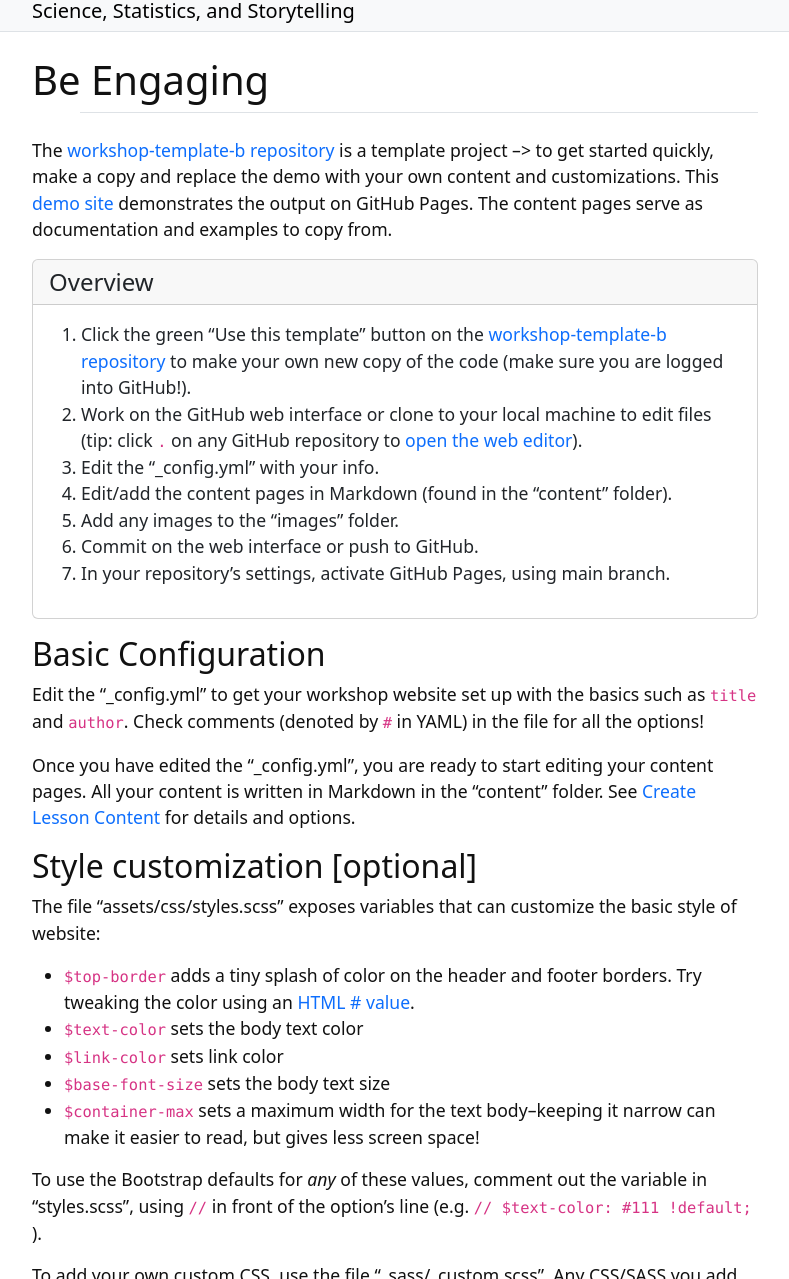
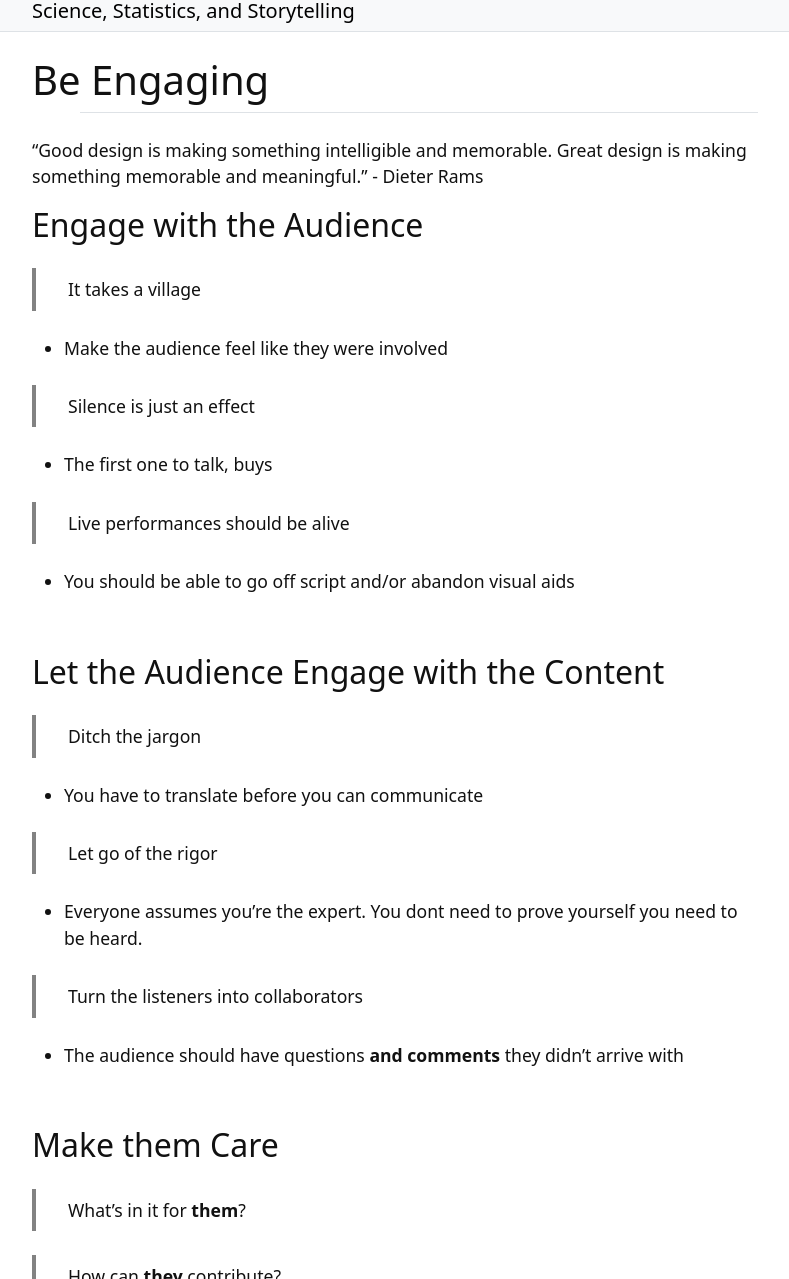
Before and after one commit to rmshksu/comm-shop, a Jekyll site: the page built from content/2-engage.md, in a window 1280 px wide and 1400 px high, cut to the strip 121-1400 px from the top of the window. Shown: the whole strip, without its empty margins (245-1034 px from the left). Built offline with Jekyll 4.4.1, drawn with Linux system fonts in a browser that asks for light colours; some of the changed text lies outside the part shown.

Commit message:
Update 2-engage.md
rough draft

```diff
--- a/content/2-engage.md
+++ b/content/2-engage.md
@@ -3,49 +3,44 @@ title: Be Engaging
 nav: Engage
 ---
 
-The [workshop-template-b repository](https://github.com/evanwill/workshop-template-b) is a template project --> to get started quickly, make a copy and replace the demo with your own content and customizations.
-This [demo site](https://evanwill.github.io/workshop-template-b/) demonstrates the output on GitHub Pages.
-The content pages serve as documentation and examples to copy from.
+"Good design is making something intelligible and memorable. Great design is making something memorable and meaningful." - Dieter Rams
 
-{% capture text %}
-1. Click the green "Use this template" button on the [workshop-template-b repository](https://github.com/evanwill/workshop-template-b) to make your own new copy of the code (make sure you are logged into GitHub!).
-2. Work on the GitHub web interface or clone to your local machine to edit files (tip: click `.` on any GitHub repository to [open the web editor](https://docs.github.com/en/codespaces/the-githubdev-web-based-editor)).
-3. Edit the "_config.yml" with your info.
-4. Edit/add the content pages in Markdown (found in the "content" folder).
-5. Add any images to the "images" folder.
-5. Commit on the web interface or push to GitHub.
-6. In your repository's settings, activate GitHub Pages, using main branch.{% endcapture %}
-{% include card.html header="Overview" text=text %}
+## Engage with the Audience
 
-## Basic Configuration
+>It takes a village
 
-Edit the "_config.yml" to get your workshop website set up with the basics such as `title` and `author`.
-Check comments (denoted by `#` in YAML) in the file for all the options!
+- Make the audience feel like they were involved
 
-Once you have edited the "_config.yml", you are ready to start editing your content pages.
-All your content is written in Markdown in the "content" folder.
-See [Create Lesson Content]({{ '/content/3-lesson.html' | relative_url }}) for details and options.
+>Silence is just an effect
 
-## Style customization [optional]
+- The first one to talk, buys
 
-The file "assets/css/styles.scss" exposes variables that can customize the basic style of website:
+>Live performances should be alive
 
-- `$top-border` adds a tiny splash of color on the header and footer borders. Try tweaking the color using an [HTML # value](https://www.w3schools.com/colors/colors_picker.asp).
-- `$text-color` sets the body text color
-- `$link-color` sets link color
-- `$base-font-size` sets the body text size
-- `$container-max` sets a maximum width for the text body--keeping it narrow can make it easier to read, but gives less screen space!
+- You should be able to go off script and/or abandon visual aids
 
-To use the Bootstrap defaults for *any* of these values, comment out the variable in "styles.scss", using `//` in front of the option's line (e.g. `// $text-color: #111 !default;` ).
+<br>
 
-To add your own custom CSS, use the file "_sass/_custom.scss".
-Any CSS/SASS you add to this file will override the template and Bootstrap classes.
+## Let the Audience Engage with the Content
 
-## Add Optional Analytics [optional]
+>Ditch the jargon
 
-To use Google Analytics, add your analytics id to "_config.yml" in `google-analytics-id:` (if `google-analytics-id` is blank, the GA code will not added).
-To use an alternative analytics, paste the code snippet provided by the platform into the file "_includes/template/analytics.html".
+- You have to translate before you can communicate
 
-The analytics code will only be added when using "production" environment.
-This happens automatically on GitHub Pages.
-To build manually you need to add "JEKYLL_ENV", like: `JEKYLL_ENV=production jekyll build`.
+>Let go of the rigor
+
+- Everyone assumes you're the expert. You dont need to prove yourself you need to be heard.
+
+>Turn the listeners into collaborators
+
+- The audience should have questions **and comments** they didn't arrive with
+
+<br>
+
+## Make them Care
+
+>What's in it for **them**?
+
+>How can **they** contribute?
+
+>If there's no point to your presentation, then there's no point to remember it.
```
